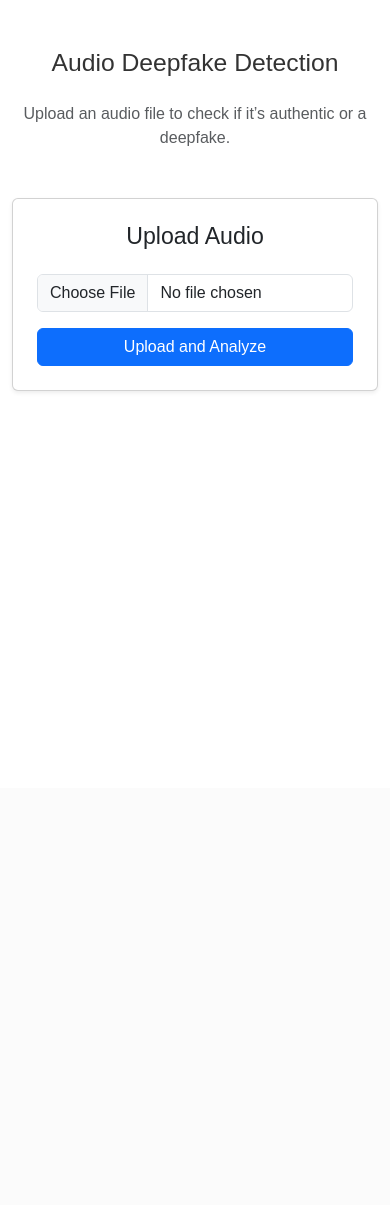
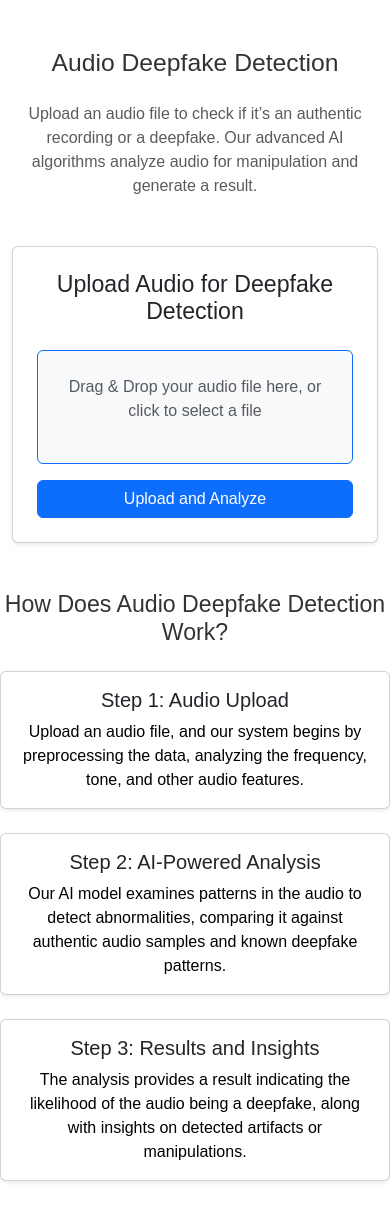
Before and after one commit to Omkar-A-Waikar/Deepface-Deepfake-Detection-System, a Django app: page /audio-deepfake/ in a window 390 px wide. Shown: the part 56-1261 px from the top of the page. Before the commit the page ends 447 px from the top, so only its background shows below. Run offline with Django 5.2, Linux system fonts and the light colour scheme.

Commit message:
Update audio_deepfake.html

```diff
--- a/UI/templates/home/audio_deepfake.html
+++ b/UI/templates/home/audio_deepfake.html
@@ -6,15 +6,25 @@
 <div class="container my-5">
     <h2 class="text-center mb-4">Audio Deepfake Detection</h2>
     <p class="text-center text-muted mb-5">
-        Upload an audio file to check if it’s authentic or a deepfake.
+        Upload an audio file to check if it’s an authentic recording or a deepfake. Our advanced AI algorithms analyze audio for manipulation and generate a result.
     </p>
 
-    <!-- Upload Section -->
+    <!-- Drag-and-Drop Upload Section -->
     <div id="upload-section" class="card shadow-sm p-4 mb-5" style="max-width: 600px; margin: 0 auto;">
-        <h3 class="text-center mb-4">Upload Audio</h3>
+        <h3 class="text-center mb-4">Upload Audio for Deepfake Detection</h3>
         <form id="audio-form">
-            <input type="file" id="audio-file" name="audio_file" accept=".mp3, .wav" class="form-control mb-3" required>
-            <button type="button" class="btn btn-primary w-100" id="analyze-audio-btn">Upload and Analyze</button>
+            {% csrf_token %}
+
+            <!-- Drag and Drop Area -->
+            <div id="drop-area" class="border border-primary rounded p-4 text-center"
+                 style="position: relative; background-color: #f8f9fa;">
+                <p class="text-muted">Drag & Drop your audio file here, or click to select a file</p>
+                <input type="file" id="audio-file" name="audio_file" accept=".mp3, .wav" required
+                       class="form-control-file d-none">
+            </div>
+
+            <!-- Analyze Button -->
+            <button type="button" id="analyze-audio-btn" class="btn btn-primary w-100 mt-3">Upload and Analyze</button>
         </form>
     </div>
 
@@ -31,7 +41,73 @@
     </div>
 </div>
 
+<!-- How It Works Section -->
+<section class="how-it-works mt-5">
+    <h3 class="text-center mb-4">How Does Audio Deepfake Detection Work?</h3>
+
+    <div class="row">
+        <div class="col-md-4 text-center mb-4">
+            <div class="card shadow-sm p-3 h-100">
+                <h5 class="card-title">Step 1: Audio Upload</h5>
+                <p class="card-text">
+                    Upload an audio file, and our system begins by preprocessing the data, analyzing the frequency, tone, and other audio features.
+                </p>
+            </div>
+        </div>
+        <div class="col-md-4 text-center mb-4">
+            <div class="card shadow-sm p-3 h-100">
+                <h5 class="card-title">Step 2: AI-Powered Analysis</h5>
+                <p class="card-text">
+                    Our AI model examines patterns in the audio to detect abnormalities, comparing it against authentic audio samples and known deepfake patterns.
+                </p>
+            </div>
+        </div>
+        <div class="col-md-4 text-center mb-4">
+            <div class="card shadow-sm p-3 h-100">
+                <h5 class="card-title">Step 3: Results and Insights</h5>
+                <p class="card-text">
+                    The analysis provides a result indicating the likelihood of the audio being a deepfake, along with insights on detected artifacts or manipulations.
+                </p>
+            </div>
+        </div>
+    </div>
+</section>
+
 <script>
+    // Drag-and-drop functionality
+    const dropArea = document.getElementById('drop-area');
+    const fileInput = document.getElementById('audio-file');
+
+    // Highlight drop area
+    dropArea.addEventListener('dragover', (e) => {
+        e.preventDefault();
+        dropArea.classList.add('bg-light');
+        dropArea.classList.add('border-success');
+    });
+
+    dropArea.addEventListener('dragleave', () => {
+        dropArea.classList.remove('bg-light');
+        dropArea.classList.remove('border-success');
+    });
+
+    // Handle dropped files
+    dropArea.addEventListener('drop', (e) => {
+        e.preventDefault();
+        dropArea.classList.remove('bg-light');
+        dropArea.classList.remove('border-success');
+
+        const files = e.dataTransfer.files;
+        if (files.length > 0) {
+            fileInput.files = files; // Assign the dropped file to the file input
+        }
+    });
+
+    // Open file input dialog
+    dropArea.addEventListener('click', () => {
+        fileInput.click();
+    });
+
+    // Analyze button functionality
     document.getElementById('analyze-audio-btn').addEventListener('click', function () {
         const fileInput = document.getElementById('audio-file');
         const analysisSection = document.getElementById('analysis-section');
@@ -59,7 +135,7 @@
                 analysisSection.style.display = 'none';
                 resultSection.style.display = 'block';
 
-                if (fileName.includes('fake')) {
+                if (fileName.includes('trump')) {
                     resultText.textContent = 'Result: Deepfake Detected!';
                     confidenceText.textContent = 'Confidence: ' + (70 + Math.random() * 10).toFixed(2) + '%';
                     resultSection.style.backgroundColor = 'red';
```
